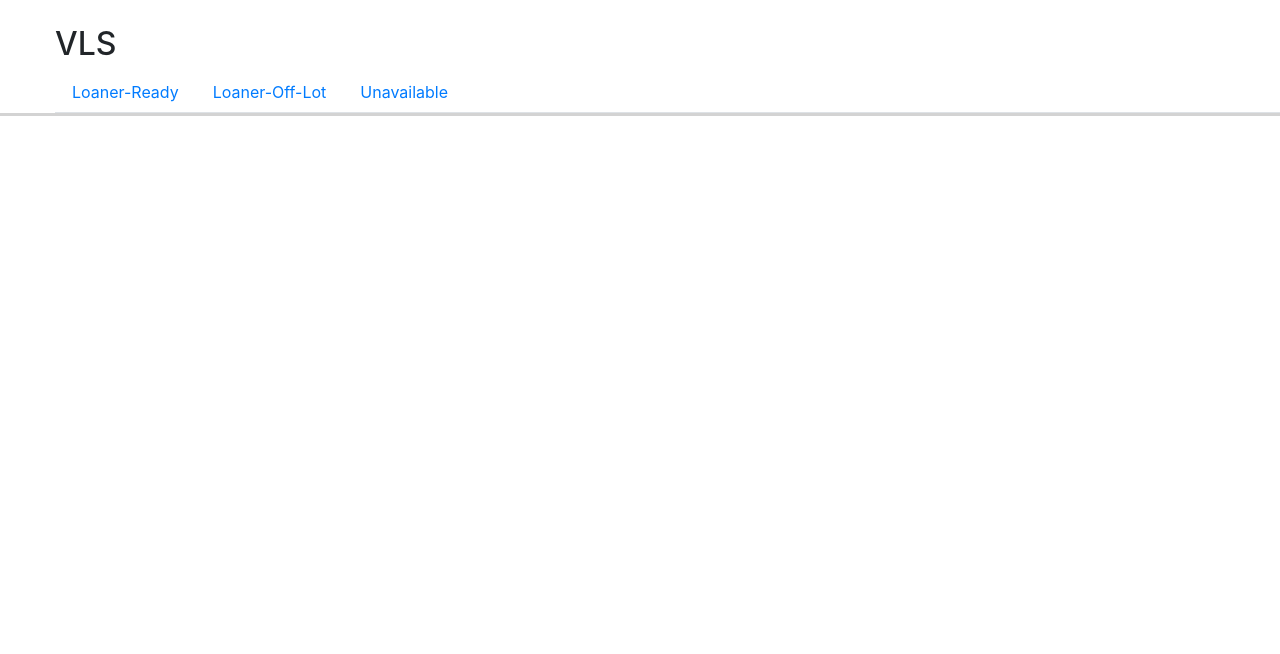
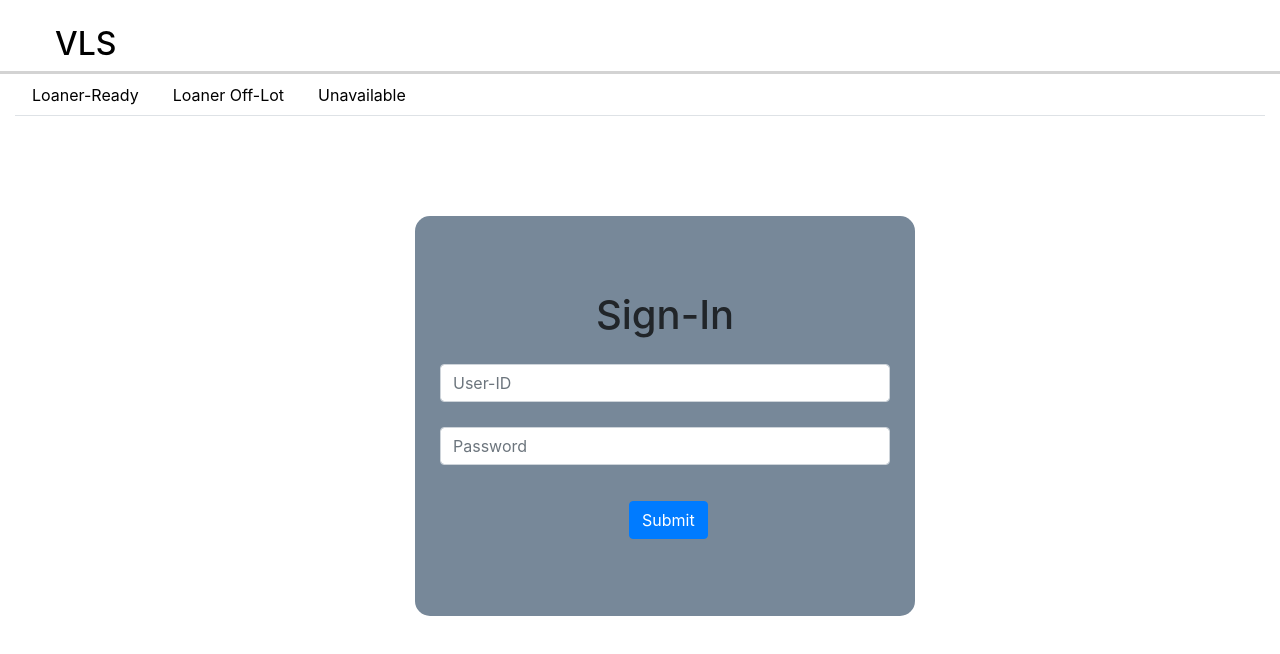
Before and after one commit to wgonz94/VehicleLoanerSystem, a React (Create React App) app in the folder client/: page / in a window 1280 px wide. Shown: the top 654 px of the page. Built offline with nearby package versions, Linux system fonts and the light colour scheme.

Commit message:
pages render but data will not display

```diff
--- a/client/src/components/Header/index.js
+++ b/client/src/components/Header/index.js
@@ -1,15 +1,13 @@
 import React, {useContext} from 'react';
-import Nav from './../Nav'
+
 import './style.css'
-import { CarContext } from './../../utils/CarContext'
+
 
 function Header() {
-const [page] = useContext(CarContext)
     return (
         <div className='main-header'>
             <div className='logo'>
-                <h2>VLS</h2>
-            <Nav page={page}/>
+                <h2><a href="">VLS</a></h2>
             </div>
         </div>
     )
--- a/client/src/components/Header/style.css
+++ b/client/src/components/Header/style.css
@@ -11,3 +11,7 @@ div.main-header{
     /* border-radius: 12px; */
     border-bottom: solid lightgray ;
 }
+
+a{
+    color: black;
+}
--- a/client/src/components/Nav/index.js
+++ b/client/src/components/Nav/index.js
@@ -2,8 +2,7 @@ import React, {useContext} from 'react';
 import {CarContext} from './../../utils/CarContext';
 import './style.css';
 
-function Nav(){
-const [page, setPage] = useContext(CarContext);
+function Nav({page, setPage}){
 return(
     <ul className='nav nav-tabs'>
         <li className='nav-item'>
@@ -15,7 +14,7 @@ return(
         <li className='nav-item'>
             <a href='#off-lot' onClick={() => setPage('OffLot')}
                className={page === 'OffLot' ? "nav-link active" : "nav-link"}>
-            Loaner-Off-Lot
+            Loaner Off-Lot
             </a>
         </li>
         <li className='nav-item'>
--- a/client/src/pages/Homepage.js
+++ b/client/src/pages/Homepage.js
@@ -1,5 +1,6 @@
-import React, { useContext, useEffect } from 'react';
+import React, { useContext } from 'react';
 import Header from './../components/Header';
+import Nav from './../components/Nav'
 import Ready from './../pages/Loaners/Ready';
 import OffLot from './../pages/Loaners/Off-Lot';
 import Unavailable from './../pages/Loaners/Unavailable';
@@ -14,27 +15,26 @@ function Homepage() {
     const [page, setPage] = useContext(CarContext);
 
 
-useEffect(() => {
+const renderPage = (e) => {
+
     if(page === 'Ready'){
-     return <Ready />
+     return <Ready cars={[cars]} setCars={setCars}/>
     } else if (page === 'OffLot') {
     return <OffLot />
     } else if (page === 'Unavailable') {
     return <Unavailable />
     } else {
      return <Signin />
- }
-}, [page])
+    }
+}
 
 
 
  return(
      <Container fluid>
          <Header/>
-            <div>
-                {/* <p className='loanerCount'>Available Loaners : {cars.length}</p> */}
-             </div>
-        {page}
+         <Nav page={page} setPage={setPage}/>
+        {renderPage()}
      </Container>
  )
 }
--- a/client/src/pages/Loaners/Ready.js
+++ b/client/src/pages/Loaners/Ready.js
@@ -1,16 +1,14 @@
 import React, { useContext } from 'react';
 import './style.css'
 import Car from './Car';
-import {CarContext} from './../../utils/CarContext'
 
-function Ready() {
-   const [cars, setCars] = useContext(CarContext)
+function Ready({cars}) {
+
 
 return(
 <div className='carList'>
     {cars.map(car => (
         <Car key={car.id} make={car.make} year={car.year} model={car.model} transmission={car.transmission} miles={car.miles} price={car.price} vin={car.vin} />
-
     ))}
 </div>
 )
```
